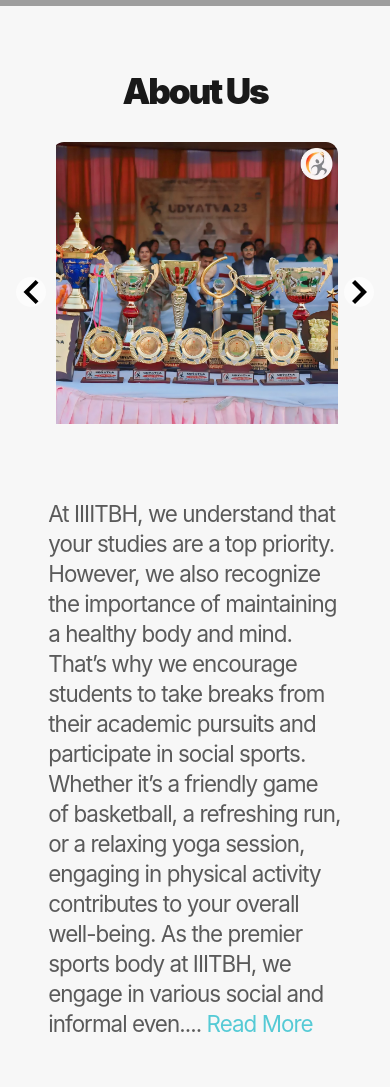
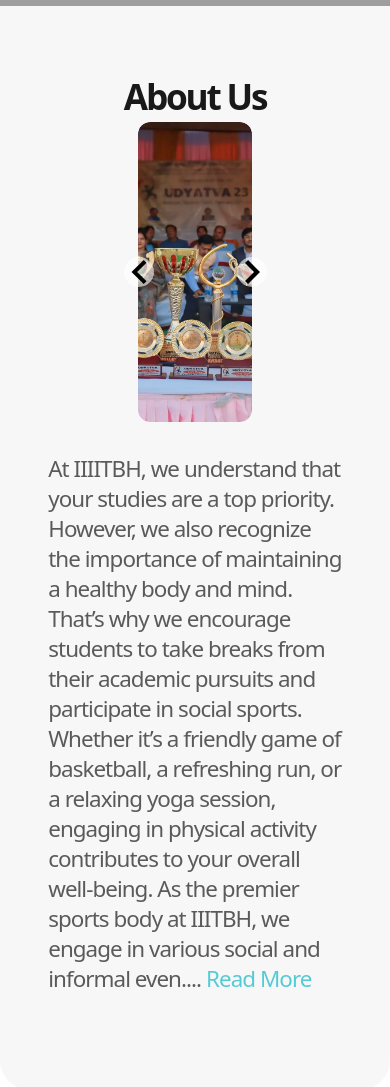
Before and after one commit to AVTG/temp, a React (Create React App) app: page / in a window 390 px wide. Shown: the part 358-1445 px from the top of the page. Built offline with nearby package versions, Linux system fonts and the light colour scheme; grey boxes are pictures that could not be loaded.

Commit message:
Update AboutUs.jsx by utk

```diff
--- a/src/pages/Home/components/AboutUs.jsx
+++ b/src/pages/Home/components/AboutUs.jsx
@@ -6,14 +6,11 @@ import four from '../../../../src/assets/AboutPics/4.jpeg';
 import five from '../../../../src/assets/AboutPics/5.jpeg';
 import 'react-slideshow-image/dist/styles.css';
 import { Slide } from 'react-slideshow-image';
-import "./style.css";
 import { useState, useEffect } from "react";
 
 export const AboutUs = () => {
-
   const [isMobile, setIsMobile] = useState(window.innerWidth < 850);
   const [isReadMore, setIsReadMore] = useState(false);
-
 
   const SlideImages = [
     { img: one },
@@ -21,14 +18,13 @@ export const AboutUs = () => {
     { img: three },
     { img: two },
     { img: five },
-
   ];
 
   const toggleReadMore = () => {
     setIsReadMore(!isReadMore);
   };
 
-    const description = `At IIIITBH, we understand that your studies are a top priority. However, we also recognize the importance of maintaining a healthy body and mind. That’s why we encourage students to take breaks from their academic pursuits and participate in social sports. Whether it’s a friendly game of basketball, a refreshing run, or a relaxing yoga session, engaging in physical activity contributes to your overall well-being. As the premier sports body at IIITBH, we engage in various social and informal events, host tournaments, and collaborate on numerous initiatives, involving a vast number of dedicated individuals.`
+  const description = `At IIIITBH, we understand that your studies are a top priority. However, we also recognize the importance of maintaining a healthy body and mind. That’s why we encourage students to take breaks from their academic pursuits and participate in social sports. Whether it’s a friendly game of basketball, a refreshing run, or a relaxing yoga session, engaging in physical activity contributes to your overall well-being. As the premier sports body at IIITBH, we engage in various social and informal events, host tournaments, and collaborate on numerous initiatives, involving a vast number of dedicated individuals.`;
 
   useEffect(() => {
     const handleResize = () => {
@@ -39,29 +35,30 @@ export const AboutUs = () => {
     return () => window.removeEventListener('resize', handleResize);
   }, []);
 
-
-
   return (
-        <div className="w-[100%] bg-[#f7f7f7] py-[4rem] rounded-b-[30px]">
-            <div className=" flex-col items-center justify-center mx-auto w-11/12 ">
-                <div className="mx-auto [font-family:'Inter',Helvetica] font-black text-[#191919] text-[2.2rem] tracking-[-2.2px] leading-[normal] text-center">
+    <div className="w-full bg-[#f7f7f7] py-16 rounded-b-[30px]">
+      <div className="flex-col items-center justify-center mx-auto w-11/12">
+        <div className="mx-auto font-black text-[#191919] text-[2.2rem] tracking-[-2.2px] leading-normal text-center">
           About Us
         </div>
         <div className="flex flex-wrap justify-center items-center">
-                    <div className="w-2/5 items-center m-auto h-full about-slide">
+          <div className="w-2/5 m-auto h-full">
             <Slide>
               {SlideImages.map((image, index) => (
                 <div key={index} className="each-fade">
-                                    <div className="image-container w-[80%] h-[300px] overflow-hidden object-fit pl-1 m-auto rounded-xl  backgroundSize: 'cover', backgroundPosition: 'center'">
-                                        <img src={image.img} alt={`slide-${index}`} className="object-cover" />
+                  <div className="w-4/5 h-[300px] overflow-hidden m-auto rounded-xl">
+                    <img
+                      src={image.img}
+                      alt={`slide-${index}`}
+                      className="w-full h-full object-cover object-center rounded-xl"
+                    />
                   </div>
                 </div>
               ))}
             </Slide>
           </div>
-                    <div className="md:w-3/5 about-cont ">
-                        <p className="p-8 opacity-70 text-[1.4rem] tracking-[-0.96px] leading-[30px] self-start [font-family:'Inter',Helvetica]  text-[#191919] ">
-
+          <div className="md:w-3/5">
+            <p className="p-8 opacity-70 text-[1.4rem] tracking-[-0.96px] leading-[30px] font-sans text-[#191919]">
               {isMobile ? (
                 isReadMore ? description : `${description.substring(0, 500)}....`
               ) : (
@@ -69,23 +66,16 @@ export const AboutUs = () => {
               )}
               {isMobile && (
                 <span
-                                    style={{
-                                        color: '#12b8c8',
-                                        textTransform: 'capitalize',
-                                        cursor: 'pointer',
-                                    }}
+                  className="text-[#12b8c8] capitalize cursor-pointer"
                   onClick={toggleReadMore}
                 >
                   {isReadMore ? ' show less' : ' read more'}
                 </span>
               )}
-
-
             </p>
           </div>
         </div>
       </div>
     </div>
-
-    )
-}
+  );
+};
```
Lines whose indentation alone changed are shown as unchanged.
